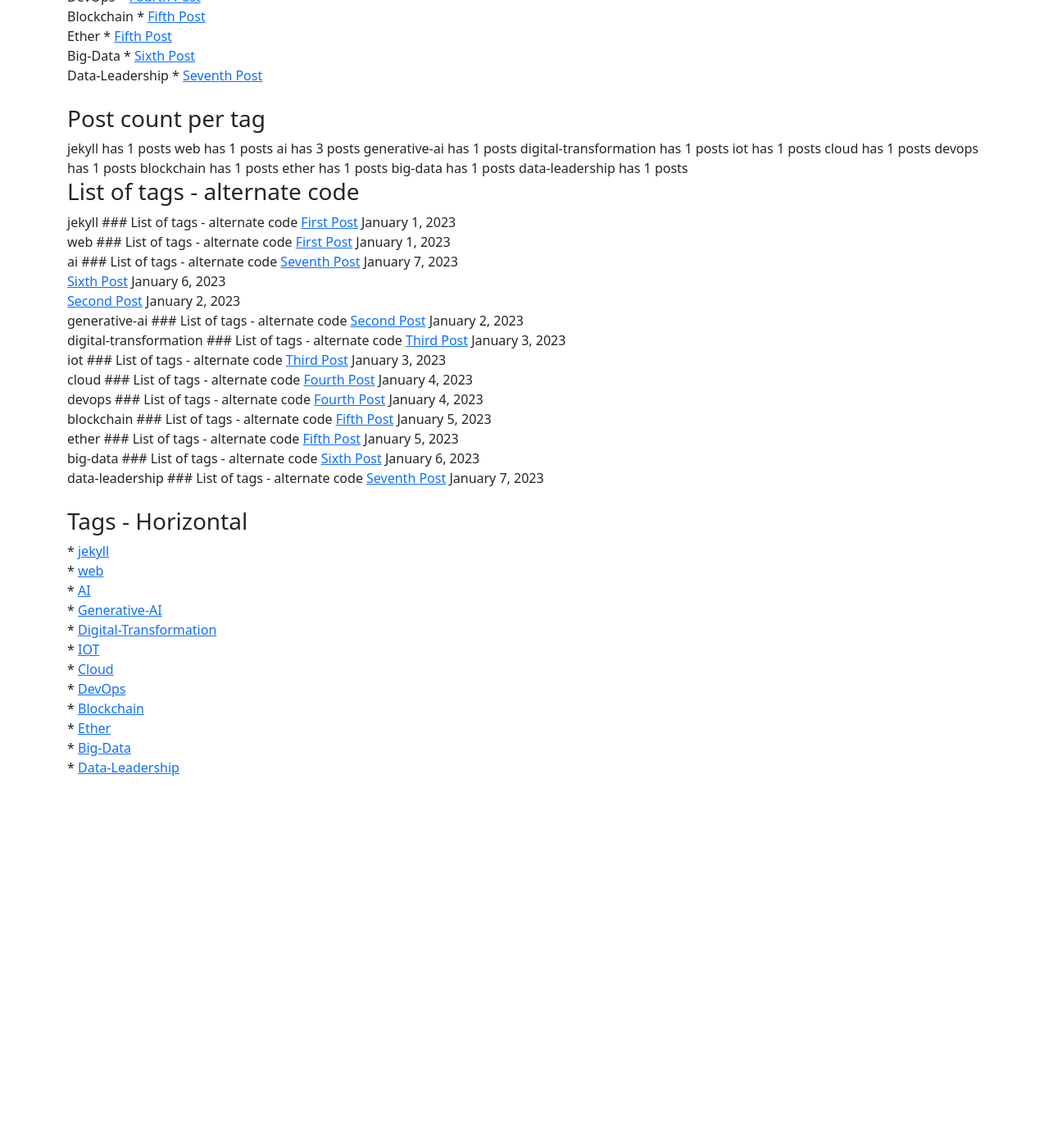
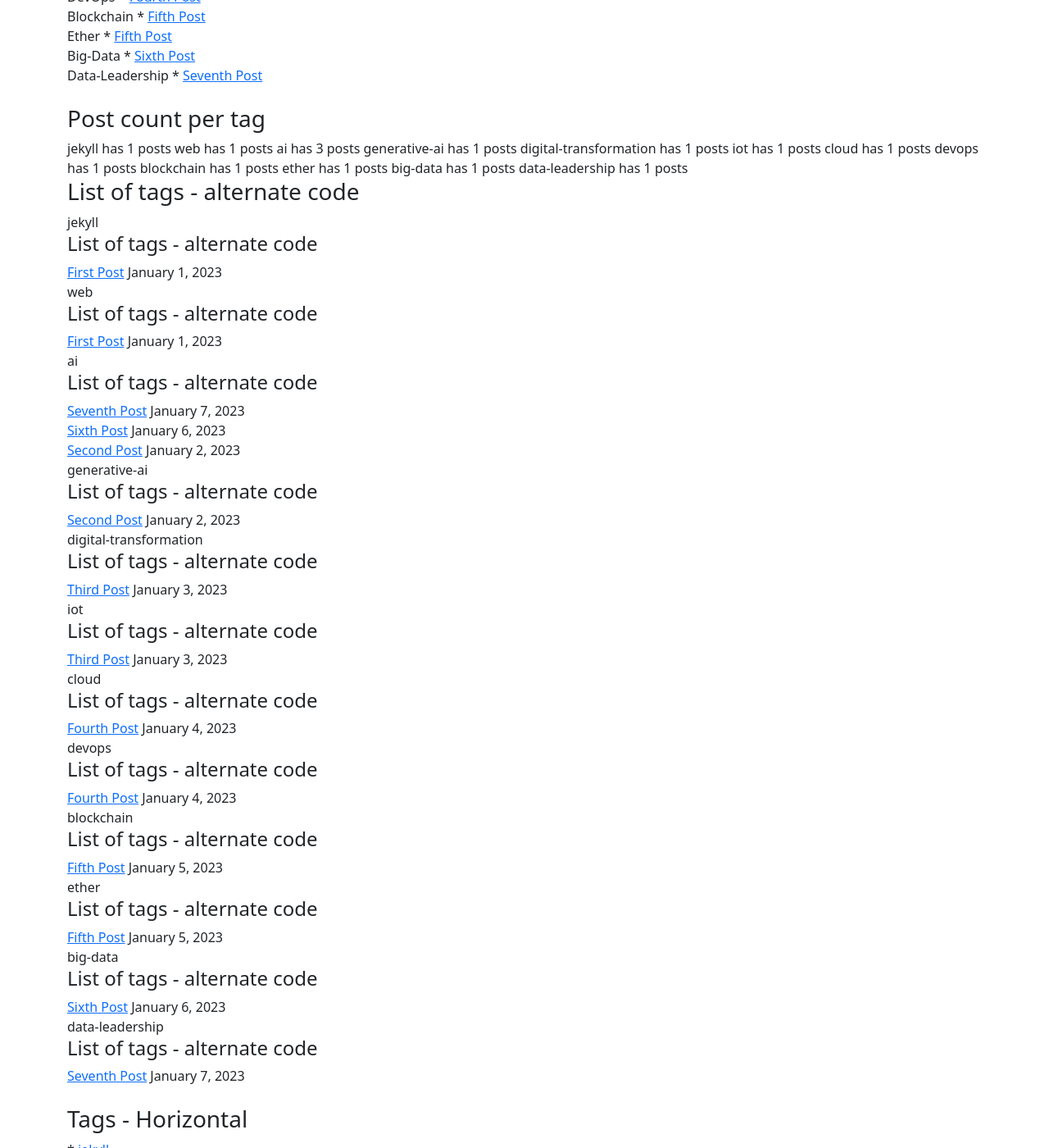
Before and after one commit to abelsan/plato, a Jekyll site: the page built from post_links.md, in a window 1280 px wide and 1400 px high, scrolled down 1235 px. Shown: the whole window at 82% size. Built offline with Jekyll 4.4.1, drawn with Linux system fonts in a browser that asks for light colours; our own code applies the rules of GitHub Pages for plain Markdown files; before the commit the page ends 2223 px from its top, so only the background shows below that; some of the changed text lies outside the part shown.

```diff
--- a/_layouts/tags.html
+++ b/_layouts/tags.html
@@ -56,7 +56,7 @@ layout: base
     {% assign posts = tag | last %}
     {{ t | downcase }}
 
-    ### List of tags - alternate code
+    <h4>List of tags - alternate code</h4>
     {% for post in posts %}
     {% if post.tags contains t %}
         <a href="{{ post.url }}">{{ post.title }}</a>
```
